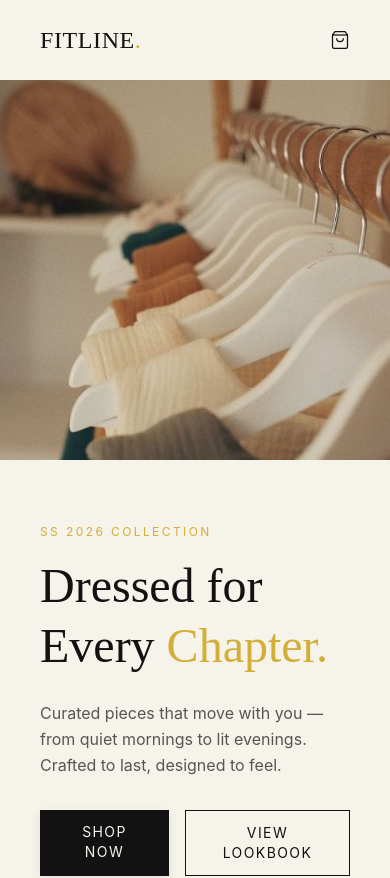
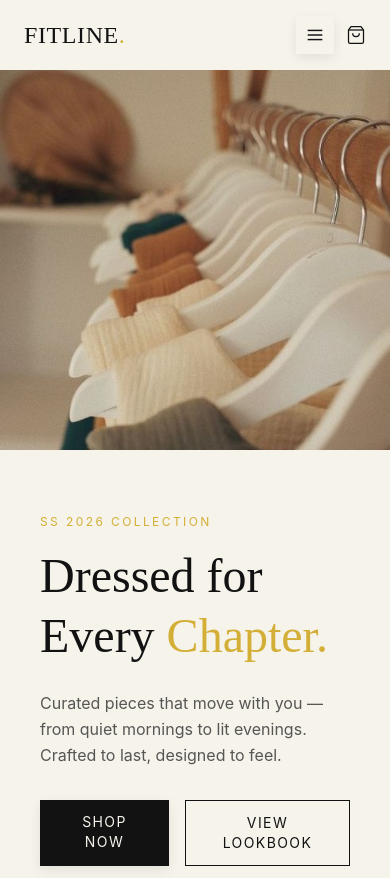
Before and after one commit to sara-ali7/E-commerce, a React (Vite) app: page / in a window 390 px wide. Shown: the top 878 px of the page. Built offline with nearby package versions, Linux system fonts and the light colour scheme.

Commit message:
Add responsive navbar and docs updates

```diff
--- a/src/components/Navbar.jsx
+++ b/src/components/Navbar.jsx
@@ -1,31 +1,59 @@
+import { useState } from "react";
 import { Link } from "react-router-dom";
 import { useCart } from "../context/CartContext";
 
 function Navbar() {
-  const { cartItems } = useCart();
+  const { cartItems = [] } = useCart();
+  const [isMenuOpen, setIsMenuOpen] = useState(false);
+
+  const links = [
+    { to: "/", label: "Home" },
+    { to: "/women", label: "Women" },
+    { to: "/men", label: "Men" },
+    { to: "/accessories", label: "Accessories" },
+  ];
 
   return (
-    <nav className="flex items-center justify-between px-10 py-6 bg-cream relative">
+    <nav className="relative bg-cream px-6 py-4 md:px-10">
+      <div className="flex items-center justify-between">
         <Link to="/" className="font-serif text-2xl tracking-wide">
           FITLINE<span className="text-gold">.</span>
         </Link>
 
         <div className="hidden md:flex gap-8 text-sm tracking-widest uppercase text-ink/80">
-        <Link to="/" className="hover:text-ink">
-          Home
+          {links.map((link) => (
+            <Link
+              key={link.to}
+              to={link.to}
+              className="hover:text-ink"
+              onClick={() => setIsMenuOpen(false)}
+            >
+              {link.label}
             </Link>
-        <Link to="/women" className="hover:text-ink">
-          Women
-        </Link>
-        <Link to="/men" className="hover:text-ink">
-          Men
-        </Link>
-        <Link to="/accessories" className="hover:text-ink">
-          Accessories
-        </Link>
+          ))}
         </div>
 
-      <div className="flex items-center gap-5">
+        <div className="flex items-center gap-3">
+          <button
+            type="button"
+            className="p-2 md:hidden"
+            onClick={() => setIsMenuOpen(!isMenuOpen)}
+            aria-label="Toggle menu"
+          >
+            <svg
+              width="22"
+              height="22"
+              fill="none"
+              stroke="currentColor"
+              strokeWidth="1.6"
+              viewBox="0 0 24 24"
+            >
+              <path d="M4 7h16" />
+              <path d="M4 12h16" />
+              <path d="M4 17h16" />
+            </svg>
+          </button>
+
           <Link to="/cart" className="relative" aria-label="Cart">
             <svg
               width="20"
@@ -46,6 +74,22 @@ function Navbar() {
             )}
           </Link>
         </div>
+      </div>
+
+      {isMenuOpen && (
+        <div className="mt-4 flex flex-col gap-3 border-t border-ink/10 pt-4 md:hidden">
+          {links.map((link) => (
+            <Link
+              key={link.to}
+              to={link.to}
+              className="text-sm tracking-widest uppercase text-ink/80 hover:text-ink"
+              onClick={() => setIsMenuOpen(false)}
+            >
+              {link.label}
+            </Link>
+          ))}
+        </div>
+      )}
     </nav>
   );
 }
```
Lines whose indentation alone changed are shown as unchanged.
